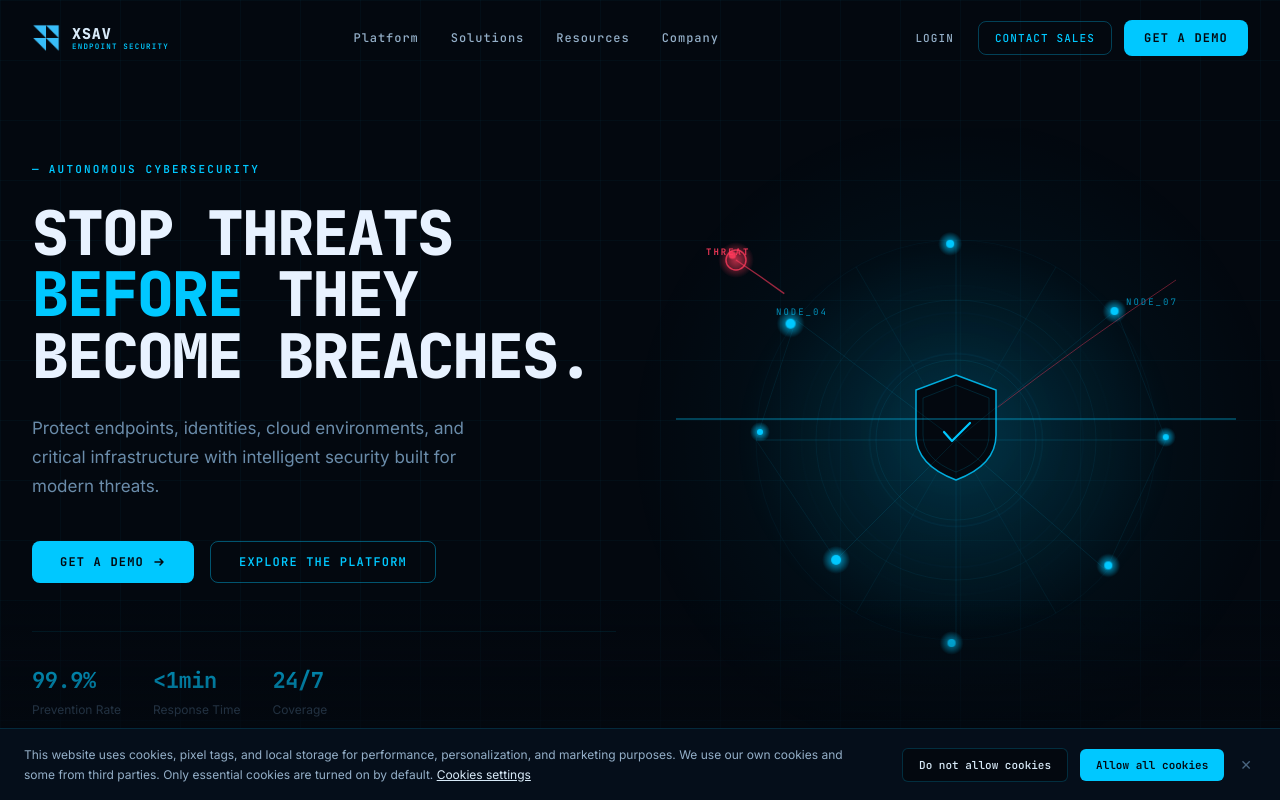
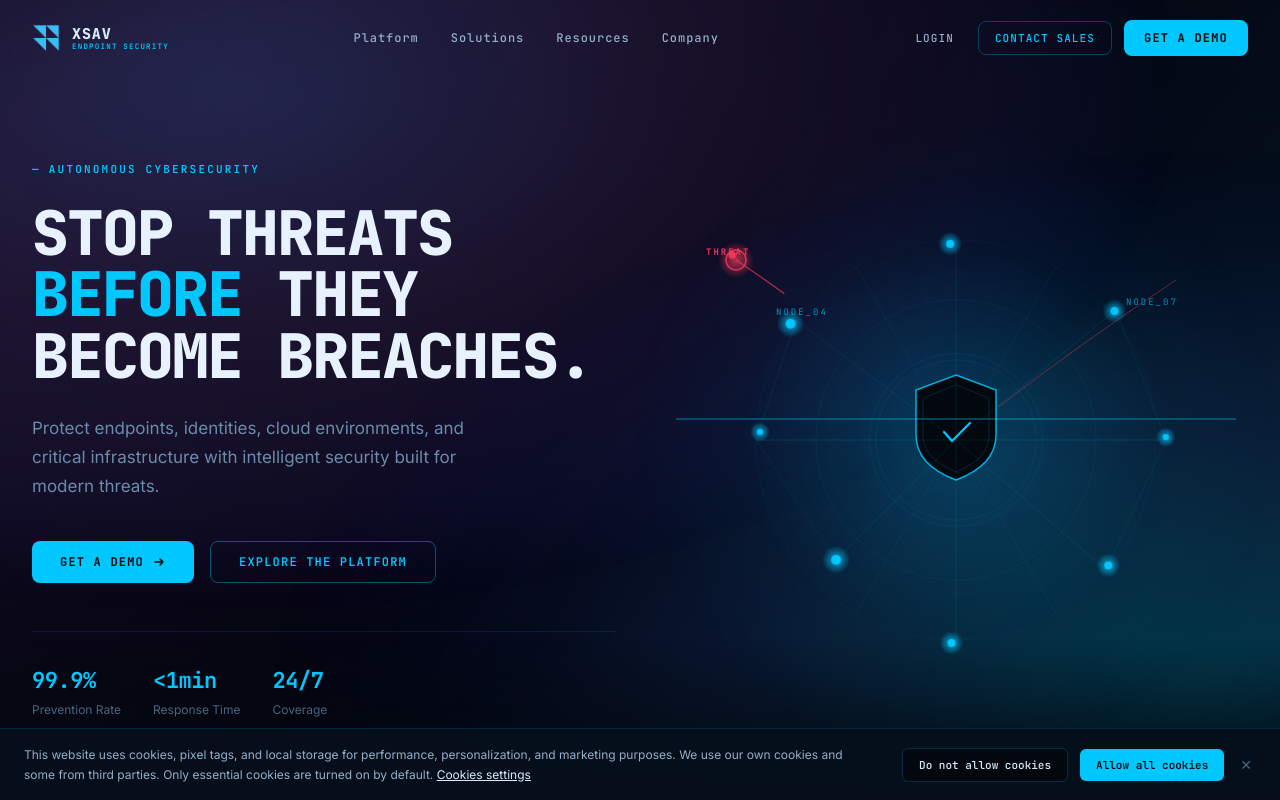
Before and after one commit to jayesh677/landing_3, a React (Vite) app: page / in a window 1280 px wide. Shown: the top 800 px of the page. Built offline with nearby package versions, Linux system fonts and the light colour scheme.

Commit message:
Add atmospheric gradient background effect matching new edr_3

```diff
--- a/src/components/CtaSection.jsx
+++ b/src/components/CtaSection.jsx
@@ -3,12 +3,37 @@ import React from 'react';
 export default function CtaSection({ onOpenDemo, onOpenContact }) {
   return (
     <section className="bg-[var(--bg2)] py-[140px] border-t border-[#00c8ff]/[0.06] relative overflow-hidden text-center">
+      {/* Background Atmospheric Auroras */}
+      <div className="absolute inset-0 pointer-events-none overflow-hidden">
+        {/* Purple/Indigo Aurora Glow (Top-Left) */}
+        <div
+          className="absolute -top-32 -left-32 w-[550px] h-[550px] rounded-full blur-[140px] opacity-35"
+          style={{
+            background: 'radial-gradient(circle, rgba(118, 75, 162, 0.45) 0%, rgba(102, 126, 234, 0.25) 50%, transparent 80%)'
+          }}
+        />
+        {/* Electric Cyan/Blue Aurora Glow (Bottom-Right) */}
+        <div
+          className="absolute -bottom-32 -right-32 w-[600px] h-[600px] rounded-full blur-[150px] opacity-30"
+          style={{
+            background: 'radial-gradient(circle, rgba(0, 212, 255, 0.4) 0%, rgba(59, 130, 246, 0.2) 50%, transparent 80%)'
+          }}
+        />
+        {/* Central Atmospheric Diffusion */}
+        <div
+          className="absolute top-1/2 left-1/2 -translate-x-1/2 -translate-y-1/2 w-[850px] h-[450px] rounded-full blur-[160px] opacity-25"
+          style={{
+            background: 'radial-gradient(ellipse, rgba(102, 126, 234, 0.3) 0%, rgba(0, 212, 255, 0.15) 50%, transparent 80%)'
+          }}
+        />
+      </div>
+
       {/* Background Cyber SVG Glow */}
       <div className="absolute inset-0 pointer-events-none flex items-center justify-center">
         <svg
           viewBox="0 0 1440 560"
           preserveAspectRatio="xMidYMid slice"
-          className="w-full h-full opacity-40"
+          className="w-full h-full opacity-35"
         >
           <defs>
             <radialGradient id="ctaGlow" cx="50%" cy="50%" r="50%">
--- a/src/components/HeroSection.jsx
+++ b/src/components/HeroSection.jsx
@@ -1,19 +1,97 @@
-import React from 'react';
+import React, { useState } from 'react';
 import HeroRadar from './HeroRadar';
 
 export default function HeroSection({ onOpenDemo, onExplorePlatform }) {
+  const [mousePos, setMousePos] = useState({ x: 0, y: 0 });
+
+  const handleMouseMove = (e) => {
+    const { clientWidth, clientHeight } = e.currentTarget;
+    const x = (e.clientX / clientWidth - 0.5) * 2;
+    const y = (e.clientY / clientHeight - 0.5) * 2;
+    setMousePos({ x, y });
+  };
+
+  const purpleTransform = `translate3d(${mousePos.x * -14}px, ${mousePos.y * -12}px, 0)`;
+  const cyanTransform = `translate3d(${mousePos.x * 12}px, ${mousePos.y * 10}px, 0)`;
+  const gridTransform = `translate3d(${mousePos.x * -5}px, ${mousePos.y * -5}px, 0)`;
+
   return (
-    <section className="min-h-screen bg-[var(--bg)] flex items-center relative overflow-hidden pt-20">
-      {/* Background Tactical Grid */}
-      <div className="absolute inset-0 pointer-events-none tactical-grid" />
+    <section
+      onMouseMove={handleMouseMove}
+      className="min-h-screen bg-[#050510] flex items-center relative overflow-hidden pt-20"
+    >
+      {/* ========================================================================= */}
+      {/* ATMOSPHERIC MULTI-LAYER GRADIENT BACKGROUND (XSAV Normalized Aesthetic)  */}
+      {/* ========================================================================= */}
+      <div className="absolute inset-0 pointer-events-none z-0 overflow-hidden bg-[#050510]">
 
-      {/* Bottom Gradient Fade */}
-      <div
-        className="absolute bottom-0 left-0 right-0 h-[200px] pointer-events-none z-[2]"
-        style={{
-          background: 'linear-gradient(to bottom, transparent, var(--bg))'
-        }}
-      />
+        {/* Dynamic Multi-Layer Gradient Canvas (#667eea, #764ba2, #00d4ff) */}
+        <div className="absolute -inset-[10%] w-[120%] h-[120%]">
+
+          {/* Layer 1: Primary Purple/Indigo Aurora Atmosphere (Upper-Left / Left-Center) */}
+          <div
+            className="absolute inset-0 animate-atmospheric-1 transition-transform duration-700 ease-out"
+            style={{
+              transform: purpleTransform,
+              background: `
+                radial-gradient(ellipse 80% 70% at 24% 20%, rgba(102, 126, 234, 0.28) 0%, rgba(118, 75, 162, 0.18) 35%, rgba(123, 97, 255, 0.08) 60%, transparent 75%)
+              `,
+            }}
+          />
+
+          {/* Layer 2: Secondary Electric Cyan & Blue Aurora Atmosphere (Right / Lower-Right) */}
+          <div
+            className="absolute inset-0 animate-atmospheric-2 transition-transform duration-700 ease-out"
+            style={{
+              transform: cyanTransform,
+              background: `
+                radial-gradient(ellipse 75% 70% at 85% 78%, rgba(0, 212, 255, 0.22) 0%, rgba(59, 130, 246, 0.15) 35%, rgba(37, 99, 235, 0.06) 60%, transparent 78%)
+              `,
+            }}
+          />
+
+          {/* Layer 3: Central Connecting Subtle Diagonal Accent */}
+          <div
+            className="absolute inset-0"
+            style={{
+              background: `
+                linear-gradient(125deg, rgba(118, 75, 162, 0.12) 0%, rgba(5, 5, 16, 0) 50%, rgba(0, 212, 255, 0.10) 100%)
+              `,
+            }}
+          />
+        </div>
+
+        {/* Layer 4: Soft Non-Destructive Dark Outer Edge Vignette */}
+        <div
+          className="absolute inset-0"
+          style={{
+            background: `
+              radial-gradient(ellipse 95% 85% at 50% 50%, transparent 65%, rgba(5, 5, 16, 0.25) 85%, rgba(5, 5, 16, 0.45) 100%)
+            `,
+          }}
+        />
+
+        {/* Layer 5: Technical Infrastructure Grid */}
+        <div
+          className="absolute inset-0 opacity-[0.05] animate-grid-float transition-transform duration-500 ease-out"
+          style={{
+            transform: gridTransform,
+            backgroundImage: `
+              linear-gradient(to right, rgba(0, 212, 255, 0.3) 1px, transparent 1px),
+              linear-gradient(to bottom, rgba(0, 212, 255, 0.3) 1px, transparent 1px)
+            `,
+            backgroundSize: '54px 54px',
+          }}
+        />
+
+        {/* Layer 6: Bottom Seamless Transition into Next Section */}
+        <div
+          className="absolute bottom-0 left-0 right-0 h-40 pointer-events-none z-[2]"
+          style={{
+            background: 'linear-gradient(to bottom, transparent, var(--bg))'
+          }}
+        />
+      </div>
 
       <div className="max-w-[1280px] mx-auto px-8 py-[120px] md:py-[80px] grid grid-cols-1 md:grid-cols-2 gap-12 items-center w-full z-[1] relative">
         {/* Left Column: Headlines & CTAs */}
--- a/src/index.css
+++ b/src/index.css
@@ -196,3 +196,47 @@ body {
   opacity: 1;
   transform: translateY(0);
 }
+
+/* Atmospheric Gradient Animation Keyframes */
+@keyframes atmosphericPulse1 {
+  0%, 100% {
+    transform: scale(1) translate(0px, 0px);
+    opacity: 0.82;
+  }
+  50% {
+    transform: scale(1.06) translate(12px, -10px);
+    opacity: 0.98;
+  }
+}
+
+@keyframes atmosphericPulse2 {
+  0%, 100% {
+    transform: scale(1) translate(0px, 0px);
+    opacity: 0.78;
+  }
+  50% {
+    transform: scale(1.08) translate(-14px, 12px);
+    opacity: 0.95;
+  }
+}
+
+@keyframes gridFloat {
+  0% {
+    background-position: 0px 0px;
+  }
+  100% {
+    background-position: 54px 54px;
+  }
+}
+
+.animate-atmospheric-1 {
+  animation: atmosphericPulse1 22s ease-in-out infinite alternate;
+}
+
+.animate-atmospheric-2 {
+  animation: atmosphericPulse2 26s ease-in-out infinite alternate;
+}
+
+.animate-grid-float {
+  animation: gridFloat 35s linear infinite;
+}
```
